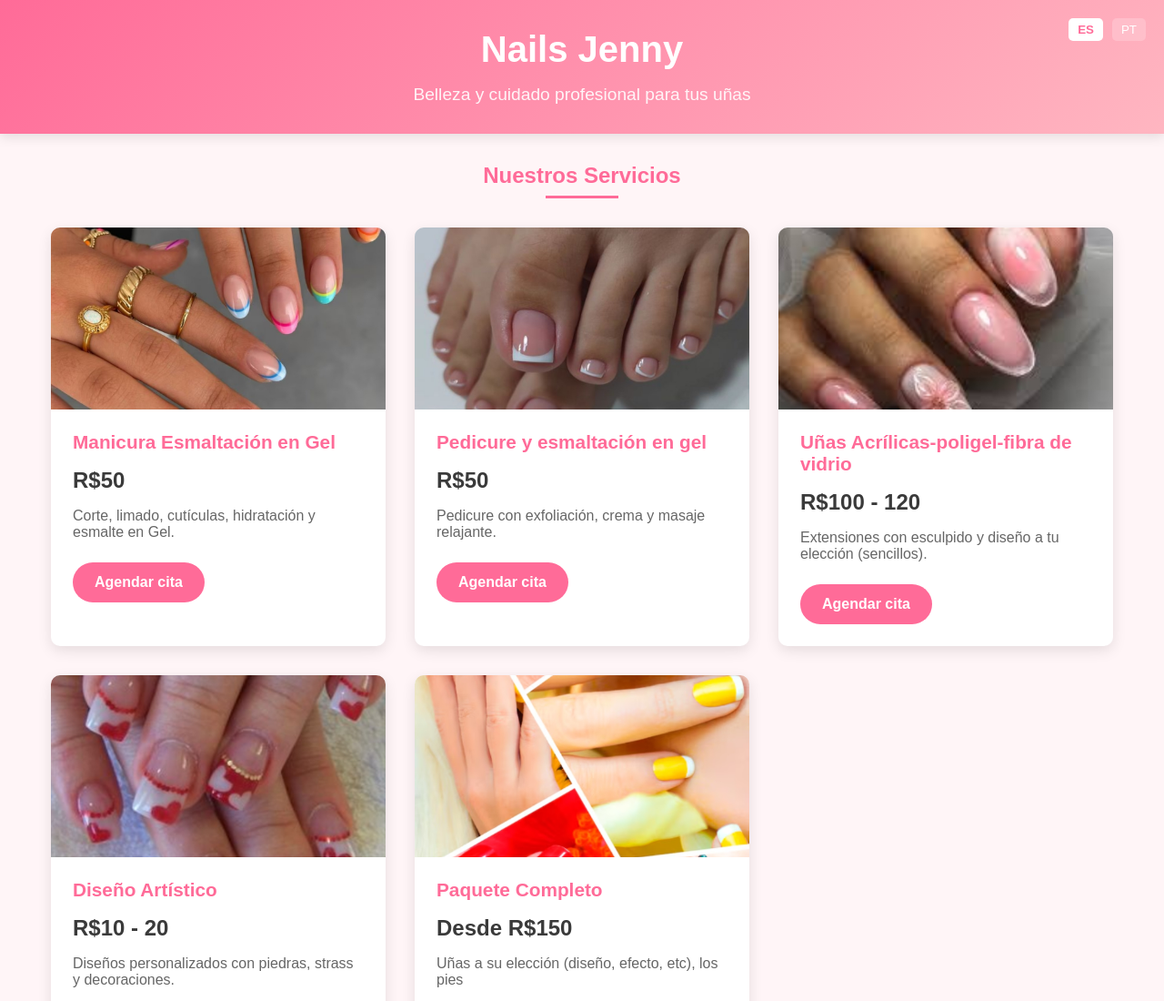
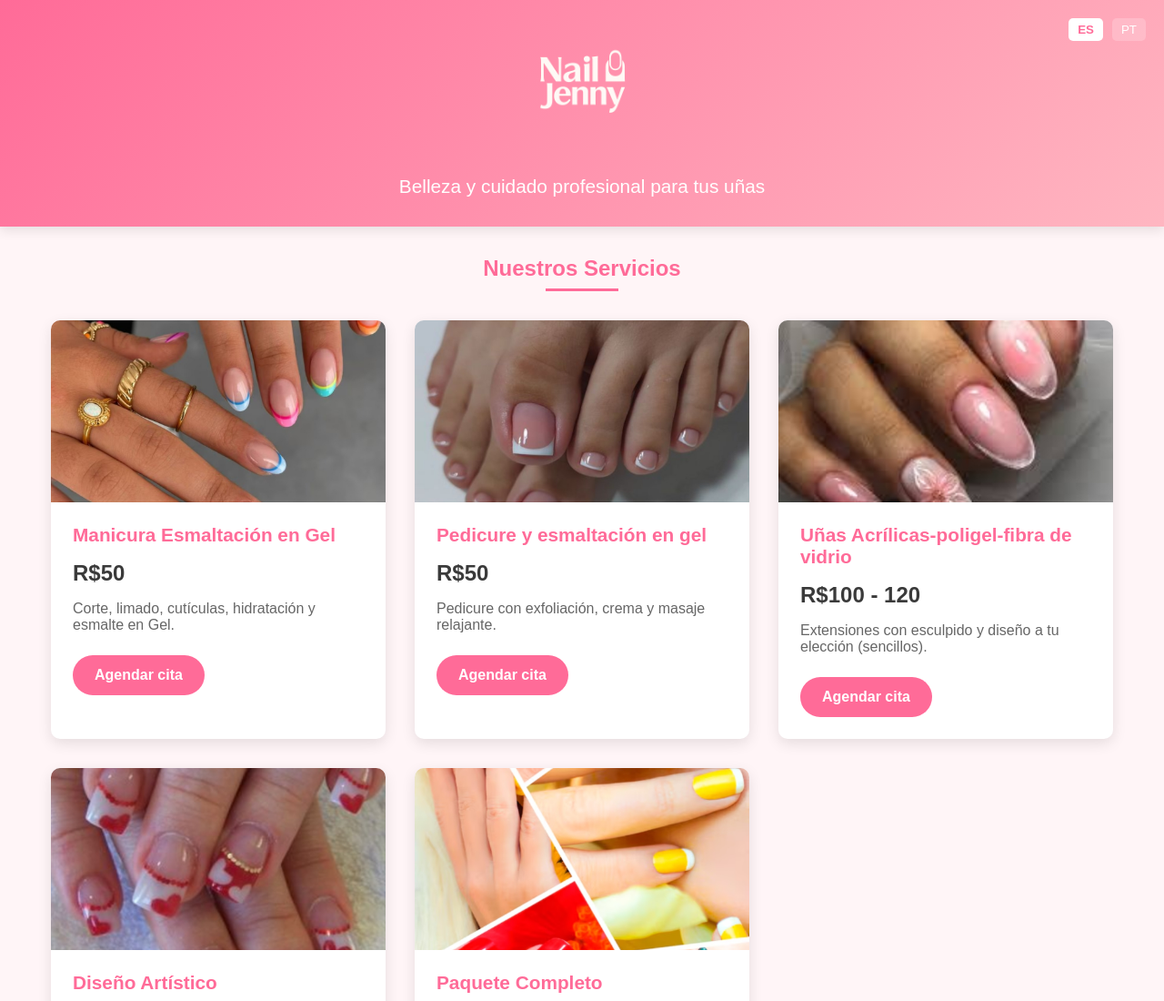
Before and after one commit to Shop-Max/Nails, a plain HTML site: page index.html in a window 1280 px wide. Shown: the top 1100 px of the page at 91% size. Drawn offline with Linux system fonts and the light colour scheme.

Commit message:
index.html

```diff
--- a/index.html
+++ b/index.html
@@ -68,9 +68,27 @@
             margin-bottom: 1rem;
         }
 
+        .logo-img {
+            max-height: 120px; /* Aumenté de 80px a 120px */
+            width: auto;
+            margin-bottom: 1rem;
+            transition: all 0.3s ease; /* Para efecto suave al pasar el mouse */
+        }
+
+        .logo-img:hover {
+            transform: scale(2.05); /* Efecto de leve aumento al pasar el mouse */
+        }
+
+        /* Versión móvil */
+        @media (max-width: 768px) {
+            .logo-img {
+                max-height: 80px; /* Aumenté de 60px a 80px */
+            }
+        }
+
         .slogan {
-            font-size: 1.2rem;
-            opacity: 0.9;
+            font-size: 1.3rem;
+            opacity: 1.1;
         }
 
         .container {
@@ -288,7 +306,9 @@
             <button class="language-btn active" data-lang="es">ES</button>
             <button class="language-btn" data-lang="pt">PT</button>
         </div>
-        <div class="logo">Nails Jenny</div>
+        <div class="logo">
+          <img src="logo.png" alt="Nails Jenny" class="logo-img">
+        </div>
         <div class="slogan" data-i18n="slogan">Belleza y cuidado profesional para tus uñas</div>
     </header>
 
```
